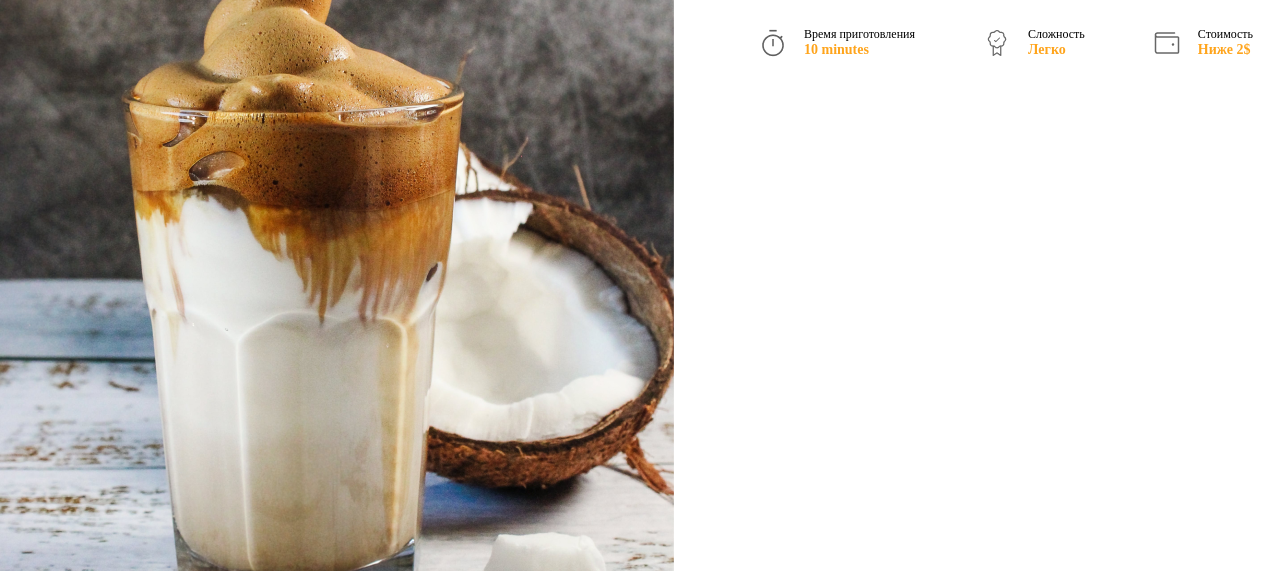
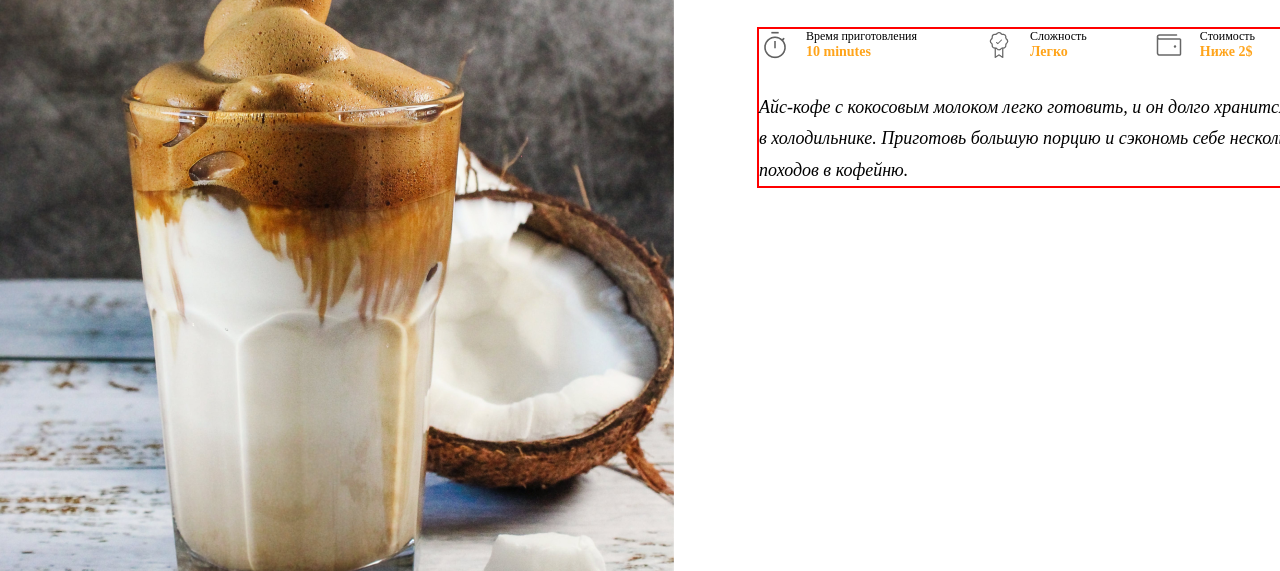
Before and after one commit to coiseco/CoffeeProject, a plain HTML site: page index.html in a window 1280 px wide. Shown: the part 229-800 px from the top of the page. Drawn offline with Linux system fonts and the light colour scheme.

Commit message:
add coffee recipe description

```diff
--- a/index.css
+++ b/index.css
@@ -83,9 +83,11 @@ body {
 
 .coffee-recipe-wrapper {
     display: flex;
+    flex-direction: column;
     position: absolute;
     top: 256px;
     left: 757px;
+    border: 2px solid red;
 }
 
 .coffee-recipe-characteristics-wrapper {
@@ -124,3 +126,15 @@ body {
     font-weight: bold;
     color: #FFA41B;
 }
+
+.coffee-recipe-description-wrapper {
+    margin-top: 31px;
+    display: flex;
+}
+.coffee-recipe-description-text {
+    font-size: 18px;
+    font-style: italic;
+    line-height: 31.4px;
+    font-weight: 400;
+    color: black;
+}
--- a/index.html
+++ b/index.html
@@ -37,6 +37,13 @@
           </div>
         </div>
       </div>
+      <div class="coffee-recipe-description-wrapper">
+        <span class="coffee-recipe-description-text">
+          Айс-кофе с кокосовым молоком легко готовить, и он долго хранится <br>
+в холодильнике. Приготовь большую порцию и сэкономь себе несколько <br>
+походов в кофейню.
+        </span>
+      </div>
     </div>
     <div class="mini-coffee-name-wrapper">
       <span class="mini-coffee-name-text">
@@ -69,11 +76,11 @@
         </div>
       </div>
             <div class="coffee-name-text_wrapper">
-        <span class="big-coffee-name-text">
-        Сладкий айс-кофе <br> с кокосовым молоком
-        </span>
+              <span class="big-coffee-name-text">
+              Сладкий айс-кофе <br> с кокосовым молоком
+              </span>
+            </div>
       </div>
-    </div>
     </div>
   </div>
 </body>
```
